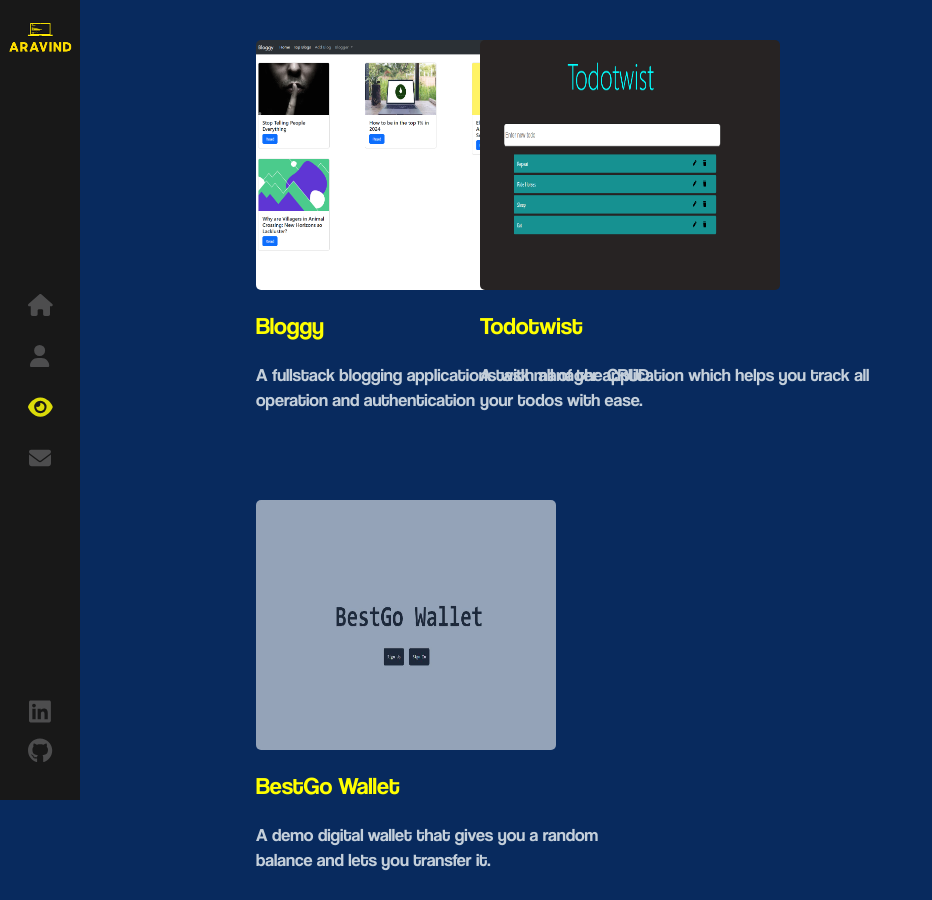
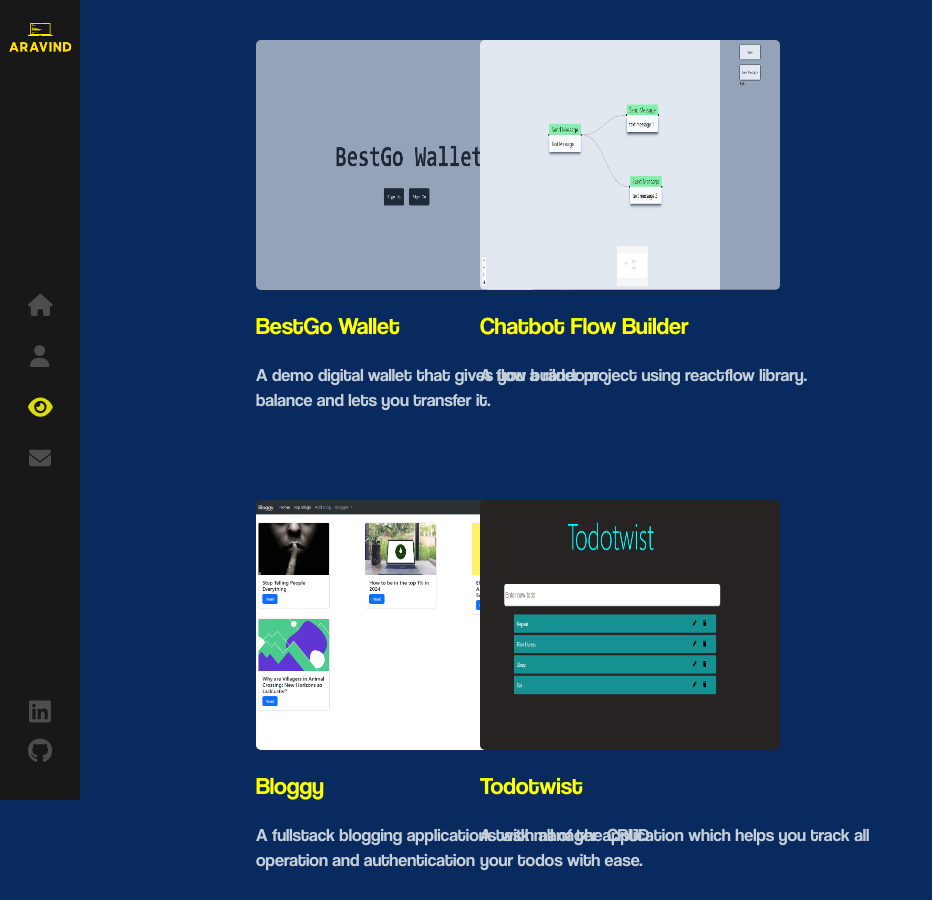
Before and after one commit to aravindtm27/portfolio, a React (Create React App) app: page /projects in a window 1280 px wide. Shown: the whole page, without its empty margins (0-932 px from the left). Built offline with nearby package versions, Linux system fonts and the light colour scheme.

Commit message:
new project added

```diff
--- a/src/components/Projects/index.js
+++ b/src/components/Projects/index.js
@@ -2,7 +2,8 @@ import './index.scss';
 import Sidebar from '../Sidebar/index.js';
 import Proj1 from "./proj1/proj1.PNG";
 import Proj2 from "./proj2/proj2.PNG";
-import Proj3 from "./proj3/proj3.png"
+import Proj3 from "./proj3/proj3.png";
+import Proj4 from "./proj4/proj4.JPG";
 
 
 const Projects = () => {
@@ -16,6 +17,11 @@ const Projects = () => {
                 <img src={Proj3} alt='project3'/>
                 <h1>BestGo Wallet</h1>
                 <p>A demo digital wallet that gives you a random balance and lets you transfer it.</p>
+            </div>
+        <div className='proj4' onClick={()=>window.location.href="https://bestgowallet-frontend-51jr8hdna-aravindtm27s-projects.vercel.app/"}>
+                <img src={Proj4} alt='project4'/>
+                <h1>Chatbot Flow Builder</h1>
+                <p>A flow builder project using reactflow library.</p>
             </div>
          <div className='proj1'>
             <img src={Proj1} alt='project1'/>
--- a/src/components/Projects/index.scss
+++ b/src/components/Projects/index.scss
@@ -9,7 +9,8 @@
         width: 400px;
         height: 400px;
         overflow: hidden;
-        top: 40px;
+        top: 500px;
+        cursor: pointer;
 
         img{
             height: 250px;
@@ -40,6 +41,76 @@
 
 
     .proj2{
+        position: absolute;
+        width: 400px;
+        height: 400px;
+        overflow: hidden;
+        top: 500px;
+        right:400px;
+        cursor: pointer;
+
+        img{
+            height: 250px;
+            width: 300px;
+            border-radius: 5px;
+
+            &:hover{
+                height: 280px;
+                width: 330px;
+                transition: 0.5s;
+            }
+        }
+
+        h1{
+            font-family: 'Coolvetica';
+            color: yellow;
+            font-weight: 300;
+            font-size:x-large;
+        }
+
+        p{
+            font-family: 'Coolvetica';
+            color: rgb(196, 207, 218);
+            font-weight: 200;
+            font-size: large;
+        }
+    }
+
+    .proj3{
+        position: absolute;
+        width: 400px;
+        height: 400px;
+        overflow: hidden;
+        top: 40px;
+        cursor: pointer;
+
+        img{
+            height: 250px;
+            width: 300px;
+            border-radius: 5px;
+
+            &:hover{
+                height: 280px;
+                width: 330px;
+                transition: 0.5s;
+            }
+        }
+
+        h1{
+            font-family: 'Coolvetica';
+            color: yellow;
+            font-weight: 300;
+            font-size:x-large;
+        }
+
+        p{
+            font-family: 'Coolvetica';
+            color: rgb(196, 207, 218);
+            font-weight: 200;
+            font-size: large;
+        }
+    }
+    .proj4{
         position: absolute;
         width: 400px;
         height: 400px;
@@ -75,39 +146,4 @@
         }
     }
 
-    .proj3{
-        position: absolute;
-        width: 400px;
-        height: 400px;
-        overflow: hidden;
-        top: 500px;
-        cursor: pointer;
-
-        img{
-            height: 250px;
-            width: 300px;
-            border-radius: 5px;
-
-            &:hover{
-                height: 280px;
-                width: 330px;
-                transition: 0.5s;
-            }
-        }
-
-        h1{
-            font-family: 'Coolvetica';
-            color: yellow;
-            font-weight: 300;
-            font-size:x-large;
-        }
-
-        p{
-            font-family: 'Coolvetica';
-            color: rgb(196, 207, 218);
-            font-weight: 200;
-            font-size: large;
-        }
-    }
-
 }
```
Also changed, not shown: src/components/Projects/proj4/proj4.JPG (added).
